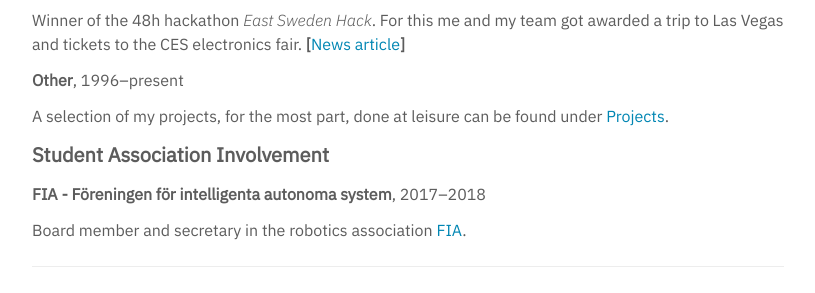
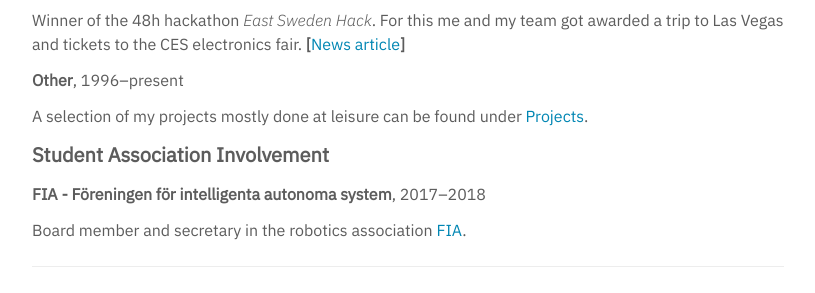
Before and after one commit to williamsjoblom/williamsjoblom.github.io, a Jekyll site: the page built from resume.md, in a window 1280 px wide. Shown: the part 1450-1743 px from the top of the page, without its empty margins (232-1047 px from the left). Built offline with Jekyll 4.4.1, drawn with Linux system fonts in a browser that asks for light colours.

Commit message:
Fix typo

```diff
--- a/resume.md
+++ b/resume.md
@@ -66,7 +66,7 @@ Winner of the 48h hackathon *East Sweden Hack*. For this me and my team got awar
 
 **Other**, 1996&ndash;present
 
-A selection of my projects, for the most part, done at leisure can be found under [Projects](/projects/).
+A selection of my projects mostly done at leisure can be found under [Projects](/projects/).
 
 #### Student Association Involvement
 
```
